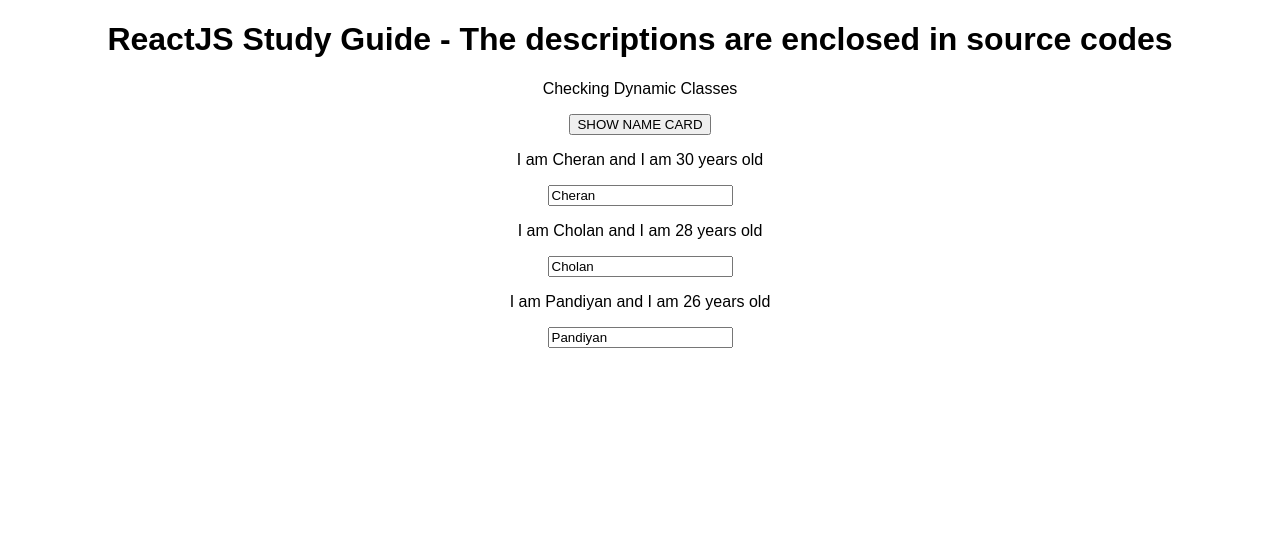
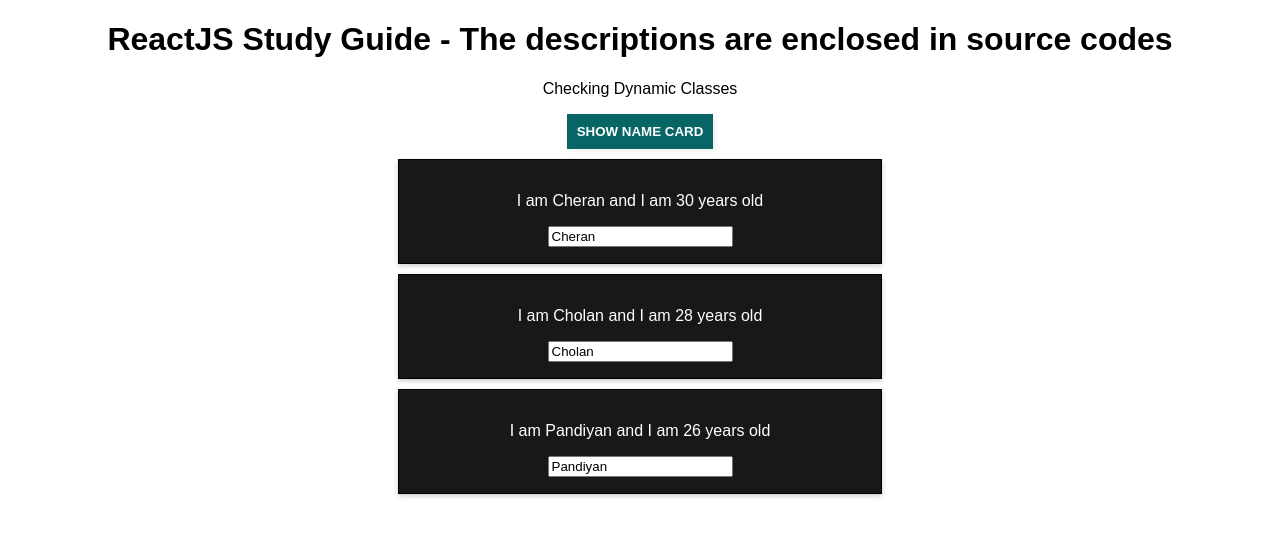
Before and after one commit to maaraaji/react-stud, a React app: page / in a window 1280 px wide. Shown: the top 536 px of the page. Built offline with nearby package versions, Linux system fonts and the light colour scheme.

Commit message:
Replicated till section 6

```diff
--- a/config/webpack.config.dev.js
+++ b/config/webpack.config.dev.js
@@ -164,6 +164,8 @@ module.exports = {
                 loader: require.resolve('css-loader'),
                 options: {
                   importLoaders: 1,
+                  modules: true,
+                  localIdentName: '[name]__[local]__[hash:base64:5]',
                 },
               },
               {
--- a/config/webpack.config.prod.js
+++ b/config/webpack.config.prod.js
@@ -181,6 +181,9 @@ module.exports = {
                       loader: require.resolve('css-loader'),
                       options: {
                         importLoaders: 1,
+                        importLoaders: 1,
+                        modules: true,
+                        localIdentName: '[name]__[local]__[hash:base64:5]',
                         minimize: true,
                         sourceMap: shouldUseSourceMap,
                       },
--- a/src/App.css
+++ b/src/App.css
@@ -1,6 +1,55 @@
 .App {
   text-align: center;
 }
+
+.colorBrown {
+  color: brown;
+}
+
+.fontBold {
+  font-weight: bold;
+}
+
+.App button {
+  background-color: #c35800;
+  font-family: 'arial';
+  font-weight: bold;
+  color: white;
+  border: 1px solid #96541e;
+  padding: 10px;
+  box-shadow: 2px 2px 5px #eee;
+}
+
+.App button:hover {
+  background-color: salmon;
+  color: black;
+}
+
+.App button.showPersons {
+  background-color: #076565;
+  color: white;
+  border: none;
+}
+
+.App button.showPersons:hover {
+  background-color: #28c8c8;
+  color: black;
+  border: none;
+}
+
+
+
+
+
+
+
+
+
+
+
+
+
+
 
 .App-logo {
   animation: App-logo-spin infinite 20s linear;
--- a/src/App.js
+++ b/src/App.js
@@ -1,5 +1,5 @@
 import React, { Component } from 'react';
-import './App.css';
+import Styles from './App.css';
 
 import Person from './components/js/Person';
 
@@ -15,7 +15,12 @@ class App extends Component {
   }
 
   deletePersonHandler = (index) => {
-
+    // const persons = this.state.persons.slice();  //One way of populating the array with different array values instead of pointers
+    const persons = [...this.state.persons];        //Recommended way of populating the array with the different array content using spread operators
+    persons.splice(index, 1);
+    this.setState({
+      persons: persons
+    })
   }
 
   showPersonsHandler = () => {
@@ -24,9 +29,26 @@ class App extends Component {
     })
   }
 
+  changeNameHandler = (event, id) => {
+    const personIndex = this.state.persons.findIndex( p => {
+      return p.id === id
+    })
+    const person = {...this.state.persons[personIndex]};  //Inside State, get the specific object from the persons array pertaining to the personIndex
+    person.name = event.target.value;                     //assign the event target value to the name object inside person[personIndex]
+
+    const persons = [...this.state.persons]               //Get the persons array using spread operator
+    persons[personIndex] = person                         //map the person constant value to persons array pertaining to the personIndex
+
+    this.setState({
+      persons : persons
+    })
+  }
+
   render() {
 
     let persons = null;
+    const classes = []
+    let buttonClass = '';
 
     if (this.state.showPersons){
       persons = (
@@ -36,19 +58,30 @@ class App extends Component {
               personName={person.name}
               personAge={person.age}
               key={person.id}
+              click={() => this.deletePersonHandler (index)}
+              changeName={(event) => this.changeNameHandler (event, person.id)}
               />
           })}
         </div>
       )
+
+      buttonClass = Styles.showPersons
+    }
+
+    if (this.state.persons.length <=2) {
+      classes.push(Styles.colorBrown);
+    }
+    if (this.state.persons.length <=1) {
+      classes.push(Styles.fontBold);
     }
 
     return (
-      <div className="App">
+      <div className={Styles.App}>
         <h1>
           ReactJS Study Guide - The descriptions are enclosed in source codes
         </h1>
-        <p>Checking Dynamic Classes</p>
-        <button onClick={this.showPersonsHandler}>SHOW NAME CARD</button>
+        <p className={classes.join(' ')}>Checking Dynamic Classes</p>
+        <button className={buttonClass} onClick={this.showPersonsHandler}>SHOW NAME CARD</button>
         {persons}
       </div>
     );
--- a/src/components/css/Person.css
+++ b/src/components/css/Person.css
@@ -7,5 +7,11 @@
   border: 1px solid #000;
   box-shadow: 0 2px 5px #ccc;
   padding: 16px;
-  font-family: 'SF Mono'
+  font-family: 'arial'
 }
+
+@media (min-width: 500px) {
+  .Person {
+    width: 450px;
+  }
+}
--- a/src/components/js/Person.js
+++ b/src/components/js/Person.js
@@ -1,10 +1,11 @@
 import React from 'react';
+import Styles from '../css/Person.css';
 
 const person = (props) => {
   return (
-    <div>
-      <p>I am {props.personName} and I am {props.personAge} years old</p>
-      <input type='text' value={props.personName}/>
+    <div className={Styles.Person}>
+      <p onClick={props.click}>I am {props.personName} and I am {props.personAge} years old</p>
+      <input type='text' onChange={props.changeName} value={props.personName}/>
     </div>
   )
 };
```
